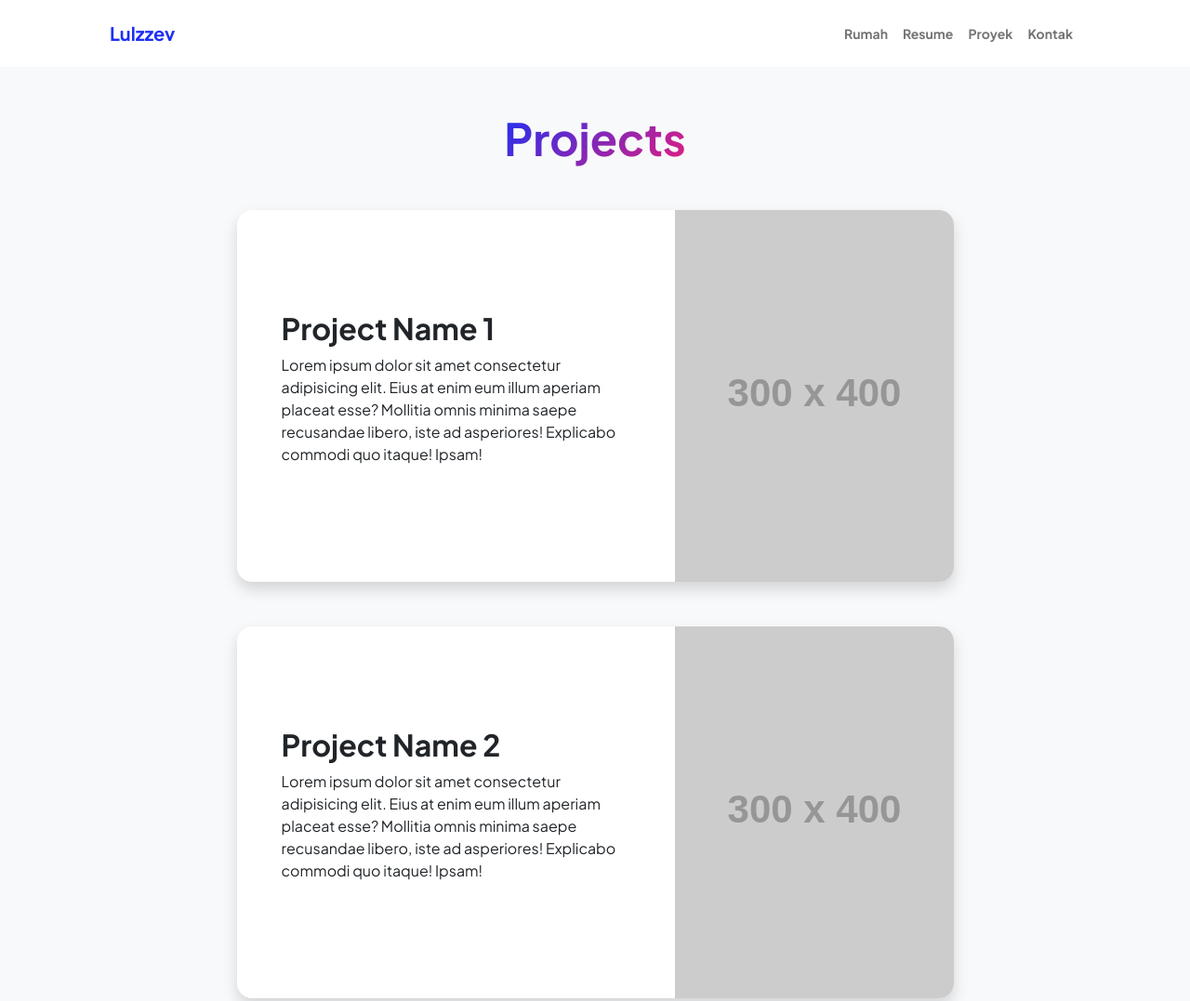
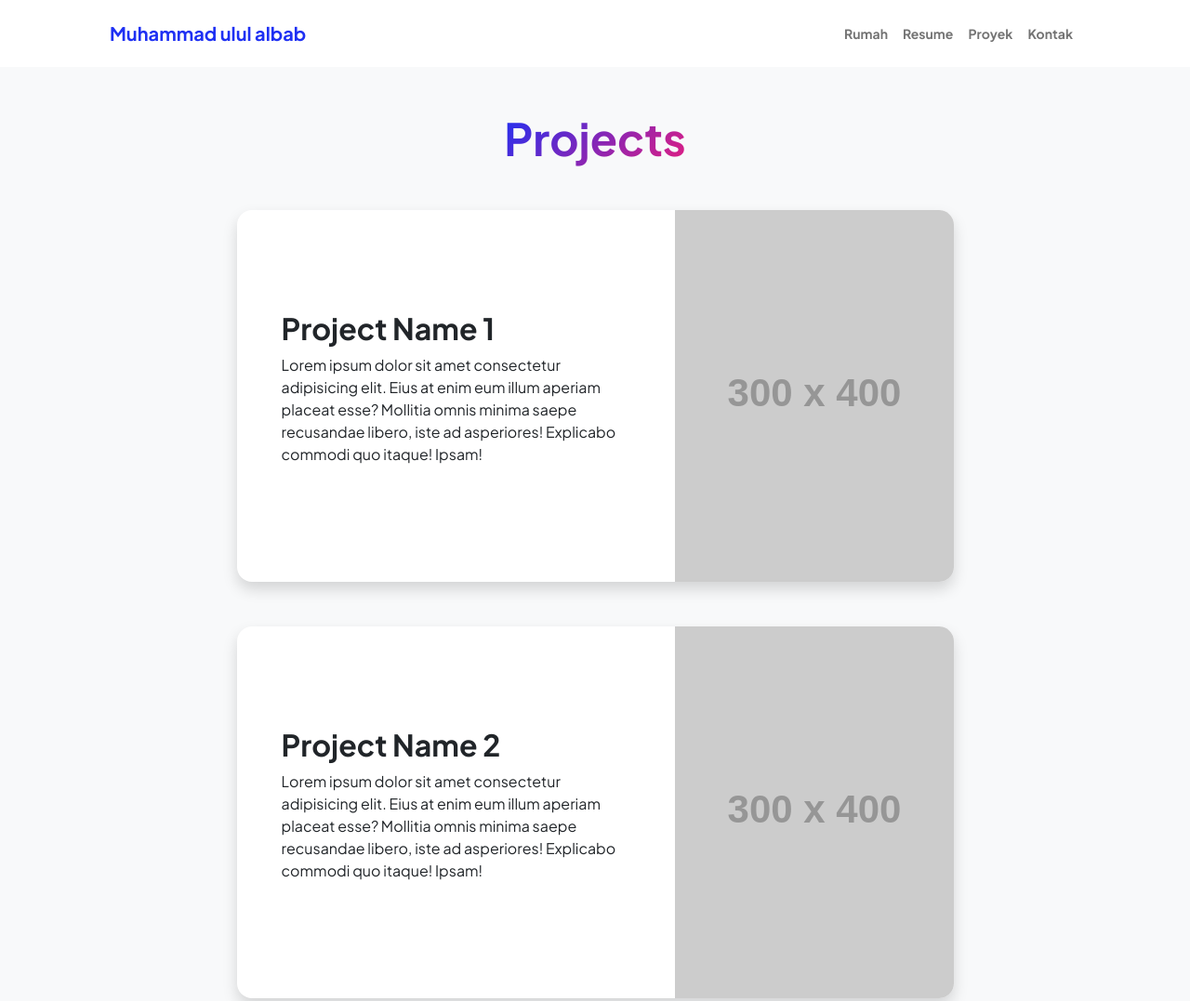
Before and after one commit to muhammadulul121205/Tugas-Ulul-Coding, a plain HTML site: page projects.html in a window 1280 px wide. Shown: the top 1077 px of the page at 93% size. Drawn offline with nearby package versions, Linux system fonts and the light colour scheme; placeholder pictures from the web are drawn by us.

Commit message:
Update projects.html

```diff
--- a/projects.html
+++ b/projects.html
@@ -22,7 +22,7 @@
             <!-- Navigation-->
             <nav class="navbar navbar-expand-lg navbar-light bg-white py-3">
                 <div class="container px-5">
-                    <a class="navbar-brand" href="index.html"><span class="fw-bolder text-primary">Lulzzev</span></a>
+                    <a class="navbar-brand" href="index.html"><span class="fw-bolder text-primary">Muhammad ulul albab</span></a>
                     <button class="navbar-toggler" type="button" data-bs-toggle="collapse" data-bs-target="#navbarSupportedContent" aria-controls="navbarSupportedContent" aria-expanded="false" aria-label="Toggle navigation"><span class="navbar-toggler-icon"></span></button>
                     <div class="collapse navbar-collapse" id="navbarSupportedContent">
                         <ul class="navbar-nav ms-auto mb-2 mb-lg-0 small fw-bolder">
```
